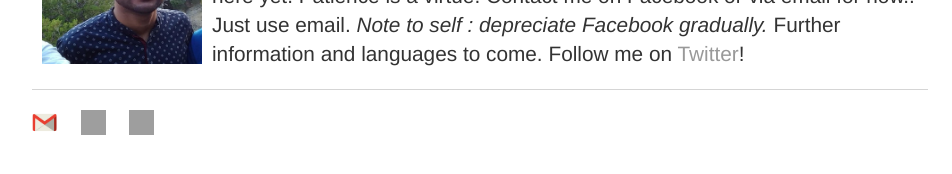
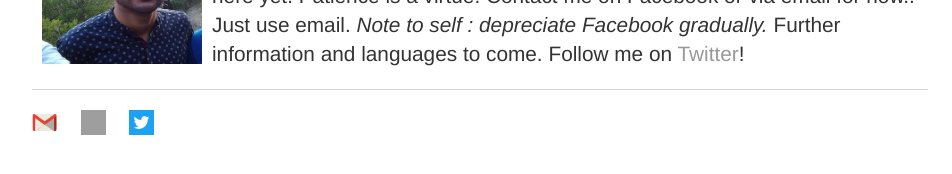
Before and after one commit to sharbatc/sharbatc.github.io, a Jekyll site: the page built from index.html, in a window 1280 px wide. Shown: the part 267-441 px from the top of the page, without its empty margins (160-1112 px from the left). Built offline with Jekyll 4.4.1, drawn with Linux system fonts in a browser that asks for light colours; grey boxes are pictures that could not be loaded.

Commit message:
Update default.html

```diff
--- a/_layouts/default.html
+++ b/_layouts/default.html
@@ -25,7 +25,7 @@
     		<ul>
         		<li><a href="mailto:sharbatanu444@gmail.com"><img src="/img/gmail_icon.png" height="25" width="25"/></a></li>
         		<li><a href="https://github.com/sharbatc"><img src="/img/github_icon.png" height="25" width="25"/></a></li>
-			<li><a href="https://twitter.com/sharbat_c"><img src="/img/github_icon.png" height="25" width="25"/></a></li>
+			<li><a href="https://twitter.com/sharbat_c"><img src="/img/Twitter_Logo_WhiteOnBlue.png" height="25" width="25"/></a></li>
 			</ul>
 		</footer>
 	</body>
```
